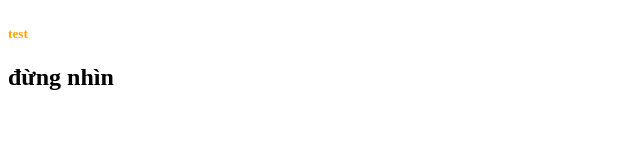
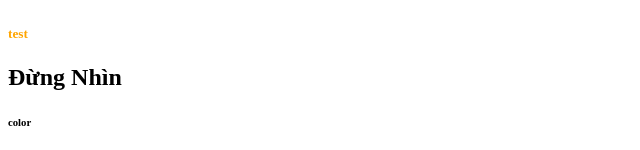
Before and after one commit to NghiaSionn/TestGit, a plain HTML site: page index.html in a window 1280 px wide. Shown: the part 1108-1258 px from the top of the page, 0-640 px from the left. Before the commit the page ends 1219 px from the top, so only its background shows below. Drawn offline with Linux system fonts and the light colour scheme.

Commit message:
2 file update

```diff
--- a/index.html
+++ b/index.html
@@ -12,6 +12,7 @@
     <img src="images/speaker_3917106.png" alt="">
     <img src="images/usd-circle_7653291.png" alt="">
     <h5>test</h5>
-    <h2>đừng nhìn</h2>
+    <h2>Đừng Nhìn</h2>
+    <h6>color</h6>
 </body>
 </html>
```
